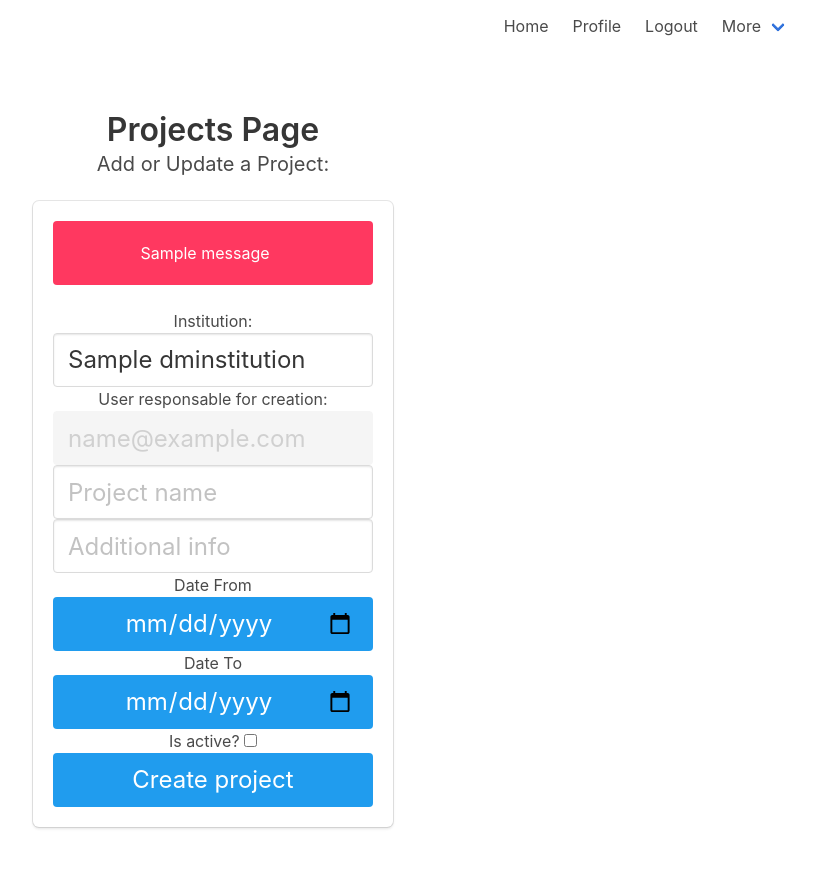
After one commit to vanya-02/DocumentManager, a Flask app: page /projects in a window 1280 px wide. The commit adds this page. Shown: the whole page, without its empty margins (427-1242 px from the left). Run offline with Flask 3, Linux system fonts and the light colour scheme; a user stored in the database is signed in; tables that the repository leaves empty hold one stand-in row (values such as "Sample post"); one stand-in notice (Sample message) is shown; some libraries are stand-ins or nearby versions.

Commit message:
Added projects implementation, views, utils and templates

```diff
--- a/project/forms.py
+++ b/project/forms.py
@@ -1,9 +1,8 @@
 from flask_wtf import FlaskForm
 from flask_login import current_user
-from wtforms import StringField, SubmitField, EmailField, PasswordField, BooleanField, SelectField
+from wtforms import StringField, SubmitField, EmailField, PasswordField, BooleanField, SelectField, DateField
 from wtforms.validators import DataRequired, Length, Email
 from project.utils import institutions
-
 
 
 class SignUpForm(FlaskForm):
@@ -24,13 +23,20 @@ class LogInForm(FlaskForm):
 
 class ProfileForm(FlaskForm):
     email = EmailField('', render_kw={"disabled": "disabled", "class": "input is-large"})
-    institution = SelectField('', choices=institutions(), render_kw={"class": "input is-large"})
+    institution = SelectField('', render_kw={"class": "input is-large"})
     name = StringField('', render_kw={"class": "input is-large"})
     surname = StringField('', render_kw={"class": "input is-large"})
     patronymic = StringField('', render_kw={"class": "input is-large"})
     password = PasswordField('', validators=[DataRequired()], render_kw={"class": "input is-large", "placeholder": "Password"})
 
     update = SubmitField('Update Info', render_kw={"class": "button is-block is-info is-large is-fullwidth"})
+    @classmethod
+    def new(cls):
+        # Instantiate the form
+        form = cls()
+        # Update the choices for the institution field
+        form.institution.choices = institutions()
+        return form
 
 class UpdatePassordForm(FlaskForm):
     old_password = PasswordField('', validators=[DataRequired()], render_kw={"class": "input is-large", "placeholder": "Old Password"})
@@ -45,12 +51,28 @@ class InstitutionForm(FlaskForm):
     info = StringField('', validators=[Length(0, 256)], render_kw={"class": "input is-large", "placeholder": "Additional info"})
 
     submit = SubmitField('Submit', render_kw={"class": "button is-block is-info is-large is-fullwidth"})
-
     @classmethod
     def new(cls):
         # Instantiate the form
         form = cls()
-
         # Update the choices for the institution field
         form.institution.choices = [("add","-Add Institution-"), *institutions()]
         return form
+
+class ProjectForm(FlaskForm):
+    institution = SelectField('Institution:', render_kw={"class": "input is-large"})
+    user = StringField('User responsable for creation:', render_kw={"class": "input is-large", "disabled": "disabled"})
+    project_name = StringField('', validators=[DataRequired(), Length(1, 20)], render_kw={"class": "input is-large", "placeholder": "Project name"})
+    info = StringField('', validators=[Length(0, 1000)], render_kw={"class": "input is-large", "placeholder": "Additional info"})
+    date_from = DateField('Date From', validators=[DataRequired()], render_kw={"class": "button is-block is-info is-large is-fullwidth"})
+    date_till = DateField('Date To', validators=[DataRequired()], render_kw={"class": "button is-block is-info is-large is-fullwidth"})
+    is_active = BooleanField('Is active?')
+
+    submit = SubmitField('Create project', render_kw={"class": "button is-block is-info is-large is-fullwidth"})
+    @classmethod
+    def new(cls):
+        # Instantiate the form
+        form = cls()
+        # Update the choices for the institution field
+        form.institution.choices = institutions()
+        return form
--- a/project/navdropdown.py
+++ b/project/navdropdown.py
@@ -1,12 +1,11 @@
 from flask import Blueprint, render_template, redirect, url_for, request, flash
-from flask_login import login_required
-
+from flask_login import login_required, current_user
+from .utils import format_date
 from . import db
-from .forms import InstitutionForm
-from .models import Dminstitution
+from .forms import InstitutionForm, ProjectForm
+from .models import Dminstitution, Dmproject, Dmuser
 
 navdropdown_blueprint = Blueprint('navdropdown_blueprint', __name__)
-
 
 
 @navdropdown_blueprint.route('/upload')
@@ -50,3 +49,36 @@ def institutions_post():
         flash('Selected institution updated successfully!')
 
     return render_template('institutions.html', form=form)
+
+
+@navdropdown_blueprint.route('/projects')
+@login_required
+def projects():
+    form = ProjectForm().new()
+    return render_template('projects.html', form=form)
+
+@navdropdown_blueprint.route('/projects', methods=['POST'])
+@login_required
+def projects_post():
+    form = ProjectForm().new()
+    print(request.form, flush=True)
+
+    # add new project to the database
+    if form.validate_on_submit():
+        institution = db.session.query(Dminstitution).filter_by(instcode=request.form.get('institution')).first()
+        new_project = Dmproject(
+                        idinstitution = institution.id,
+                        iduser = current_user.id,
+                        name = request.form.get('project_name'),
+                        datefrom = format_date(request.form.get('date_from')),
+                        datetill = format_date(request.form.get('date_till')),
+                        isactive = 'True' if request.form.get('is_active') else 'False')
+        db.session.add(new_project)
+        db.session.commit()
+        flash('New project created!')
+    else:
+        print(form.errors.items())
+        flash('Smth went wrong...')
+
+
+    return render_template('projects.html', form=form)
--- a/project/templates/base.html
+++ b/project/templates/base.html
@@ -49,6 +49,9 @@
                                         <a href="{{ url_for('navdropdown_blueprint.institutions') }}" class="navbar-item">
                                         Institutions
                                         </a>
+                                        <a href="{{ url_for('navdropdown_blueprint.projects') }}" class="navbar-item">
+                                        Projects
+                                        </a>
                                     </div>
                                 </div>
                                 {% endif %}
--- /dev/null
+++ b/project/templates/projects.html
@@ -0,0 +1,32 @@
+<!-- templates/projects.html -->
+
+{% extends "base.html" %}
+{% from 'bootstrap5/form.html' import render_form %}
+
+
+{% block content %}
+    <div class="column is-4 is-offset-4">
+        <h1 class="title">Projects Page</h1>
+        <h2 class="subtitle">Add or Update a Project:</h2>
+        <div class="box">
+            {% with messages = get_flashed_messages() %}
+            {% if messages %}
+                <div class="notification is-danger">
+                    {{ messages[0] }}
+                </div>
+            {% endif %}
+            {% endwith %}
+            <form method="POST" action="{{ url_for('navdropdown_blueprint.projects') }}">
+                {{ form.csrf_token() }}
+                {{ form.institution.label }} {{ form.institution }}
+                {{ form.user.label }} {{ form.user(placeholder=current_user.email) }}
+                {{ form.project_name }}
+                {{ form.info }}
+                {{ form.date_from.label }} {{ form.date_from }}
+                {{ form.date_till.label }} {{ form.date_till }}
+                {{ form.is_active.label }} {{ form.is_active }}
+                {{ form.submit }}
+            </form>
+        </div>
+    </div>
+{% endblock content %}
--- a/project/utils.py
+++ b/project/utils.py
@@ -1,10 +1,16 @@
 from .models import  Dminstitution
 from . import db
+import datetime
+
 
 def institutions():
     # SQA 1.x style query
     query = db.session.query(Dminstitution.__table__).all()
     result = lambda lst: [(x[1], x[2]) for x in lst]
-
     # Returns elements (1, 2)
     return result(query)
+
+def format_date(date_str):
+    time = map(int, date_str.split('-'))
+    dt = datetime.datetime(*time).strftime('%d-%b-%y')
+    return dt.upper()
```
Also changed, not shown: project/models.py (+28 -26 lines), project/templates/institutions.html (+0 -8 lines), project/templates/upload.html (added, +12 -0 lines), project/upload.py (deleted, +0 -8 lines).
